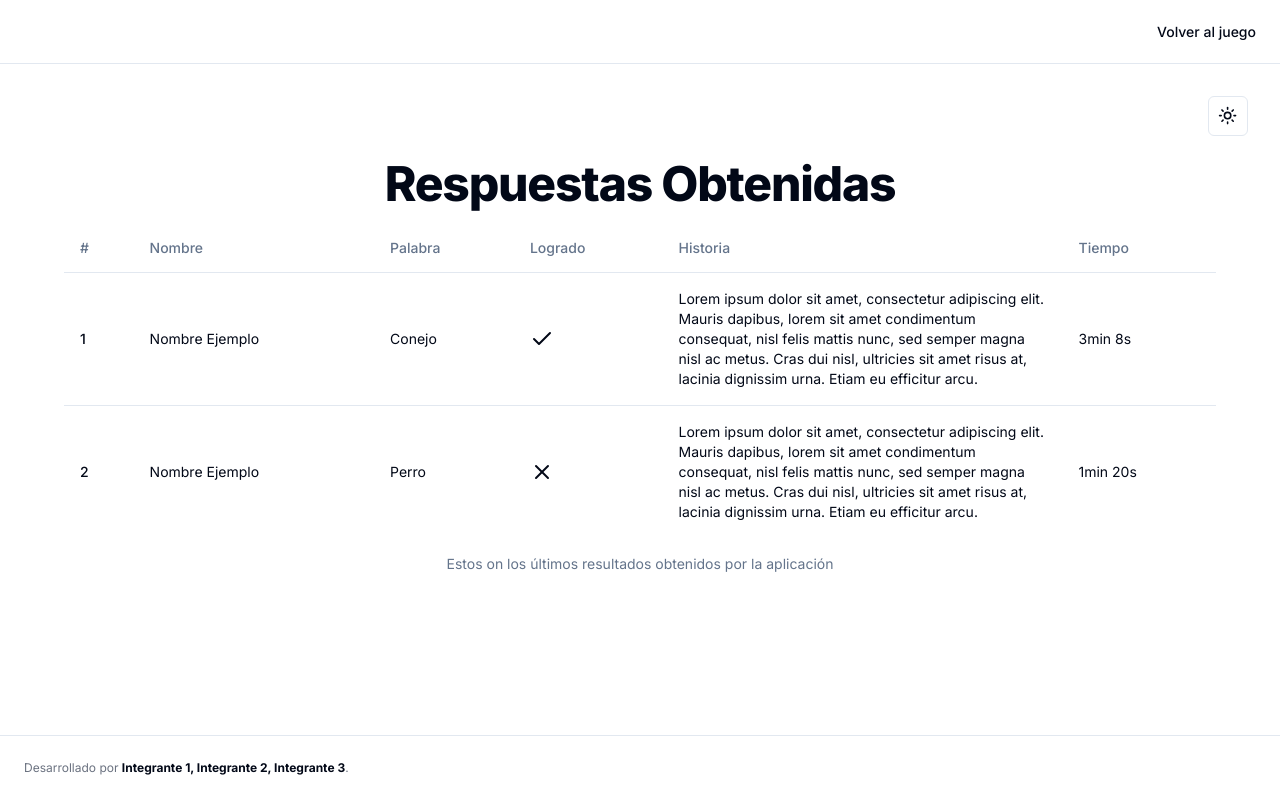
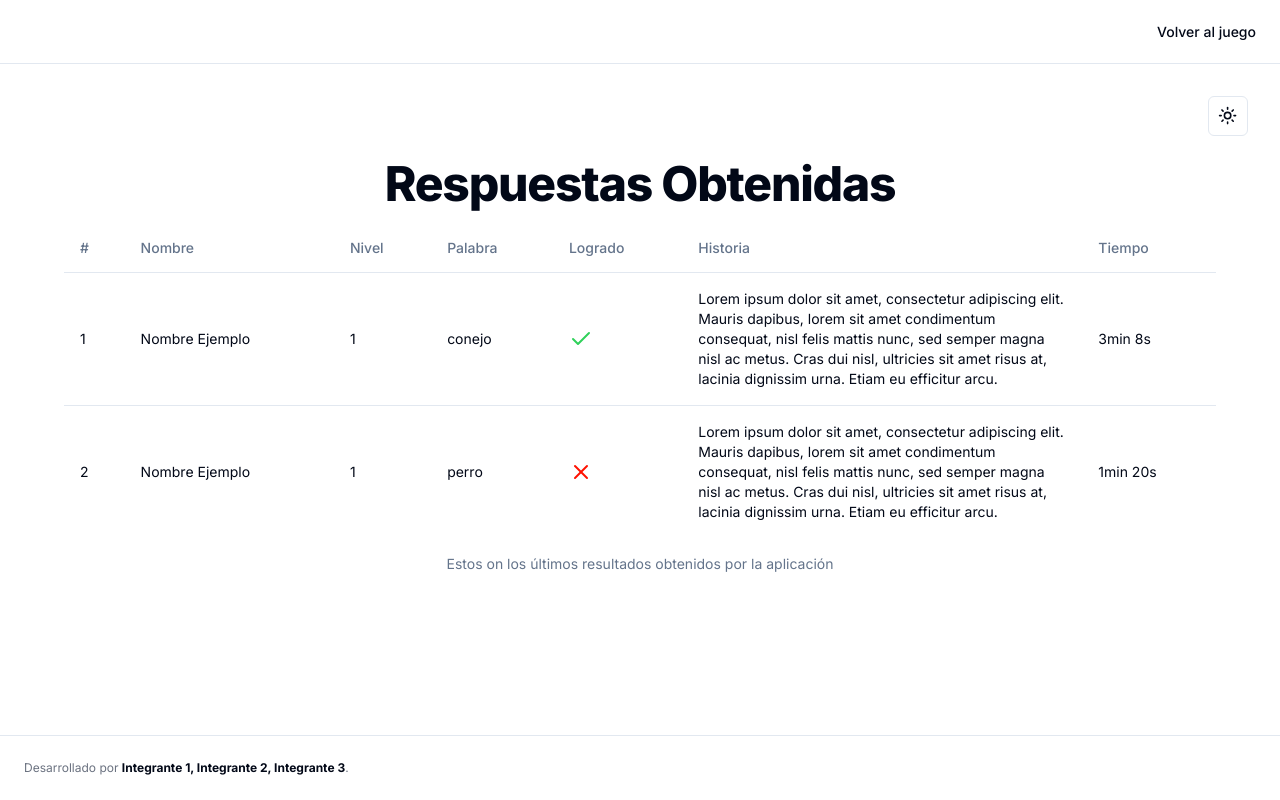
Before and after one commit to carlosandresat/tangram-pis, a Next.js app: page /resultados in a window 1280 px wide. Built offline with nearby package versions, Linux system fonts and the light colour scheme.

Commit message:
Add checks for excercise 1 and 3; update chechs colors; update /resultados page style

```diff
--- a/src/app/resultados/page.tsx
+++ b/src/app/resultados/page.tsx
@@ -41,6 +41,7 @@ export default function Resultados() {
               <TableRow>
                 <TableHead>#</TableHead>
                 <TableHead>Nombre</TableHead>
+                <TableHead>Nivel</TableHead>
                 <TableHead>Palabra</TableHead>
                 <TableHead>Logrado</TableHead>
                 <TableHead className="text-left w-[400px]">Historia</TableHead>
@@ -49,11 +50,12 @@ export default function Resultados() {
             </TableHeader>
             <TableBody>
               <TableRow>
-                <TableCell className="font-medium">1</TableCell>
+                <TableCell>1</TableCell>
                 <TableCell>Nombre Ejemplo</TableCell>
-                <TableCell>Conejo</TableCell>
+                <TableCell>1</TableCell>
+                <TableCell>conejo</TableCell>
                 <TableCell>
-                  <Check />
+                  <Check color="#30d15b"/>
                 </TableCell>
                 <TableCell>
                   Lorem ipsum dolor sit amet, consectetur adipiscing elit.
@@ -65,11 +67,12 @@ export default function Resultados() {
                 <TableCell>3min 8s</TableCell>
               </TableRow>
               <TableRow>
-                <TableCell className="font-medium">2</TableCell>
+                <TableCell>2</TableCell>
                 <TableCell>Nombre Ejemplo</TableCell>
-                <TableCell>Perro</TableCell>
+                <TableCell>1</TableCell>
+                <TableCell>perro</TableCell>
                 <TableCell>
-                  <X />
+                  <X color="#ff1100"/>
                 </TableCell>
                 <TableCell>
                   Lorem ipsum dolor sit amet, consectetur adipiscing elit.
--- a/src/components/juego.tsx
+++ b/src/components/juego.tsx
@@ -17,6 +17,7 @@ import {
 } from "recharts"
 import { ChartConfig, ChartContainer } from "@/components/ui/chart"
 import Image from "next/image";
+import { Check } from "lucide-react";
 
 const generateChartData = (puntaje:number) => {
   const chartData = [
@@ -108,8 +109,13 @@ export function Juego() {
           palabra={palabra}
           setPalabraIngresada={setPalabraIngresada}
           nivel={nivel}
+          palabraIngresada={palabraIngresada}
         />
         <JuegoTangram nivel={nivel} />
+        <div className={`w-full max-w-4xl flex justify-end ${historia.length > 10 ? "": "hidden"} `}>
+          <Check color="#30d15b"/>
+          </div>
+
         <EscribirHistoria setHistoria={setHistoria} historia={historia} />
         <div className="max-w-4xl flex justify-center md:justify-end w-full">
           <Button onClick={nextLevel} className={
--- a/src/components/ordenar-palabra.tsx
+++ b/src/components/ordenar-palabra.tsx
@@ -10,8 +10,9 @@ import {
   CardTitle,
 } from "@/components/ui/card"
 import { useEffect, useState } from "react";
+import { Check } from "lucide-react";
 
-export function OrdenarPalabra({palabra, setPalabraIngresada, nivel}:{palabra:string, setPalabraIngresada:React.Dispatch<React.SetStateAction<string>>, nivel:number}) {
+export function OrdenarPalabra({palabra, setPalabraIngresada, nivel, palabraIngresada}:{palabra:string, setPalabraIngresada:React.Dispatch<React.SetStateAction<string>>, nivel:number, palabraIngresada:string}) {
 
   const [letters, setLetters] = useState<string[]>([]);
   const [selectedIndices, setSelectedIndices] = useState<number[]>([]);
@@ -48,7 +49,7 @@ export function OrdenarPalabra({palabra, setPalabraIngresada, nivel}:{palabra:st
       <CardDescription>Dale click a 2 casilleros para intercambiar su orden hasta encontrar la palabra escondida</CardDescription>
     </CardHeader>
     <CardContent>
-    <div className="flex w-full justify-center space-x-2">
+    <div className="flex w-full justify-center space-x-2 items-center">
           {letters.map((letter, index) => (
             <Button
               key={index}
@@ -59,6 +60,9 @@ export function OrdenarPalabra({palabra, setPalabraIngresada, nivel}:{palabra:st
               {letter}
             </Button>
           ))}
+          <div className={`${palabraIngresada === palabra ? "pl-4": "hidden"} `}>
+          <Check color="#30d15b"/>
+          </div>
         </div>
 
     </CardContent>
```
